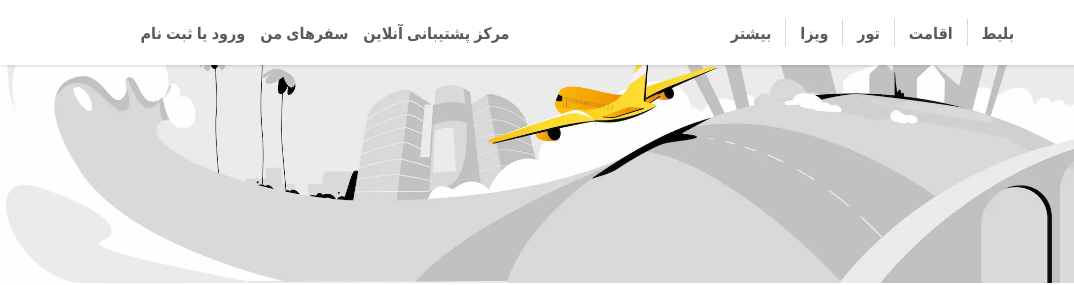
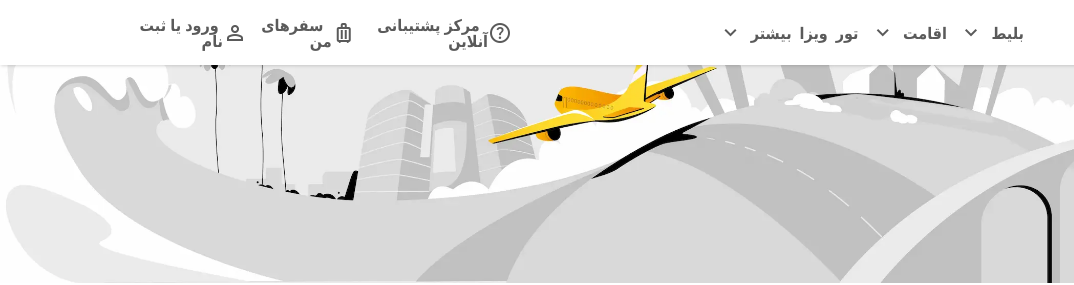
Before and after one commit to hamedmoradidev/alibaba, a plain HTML site: page index.html in a window 1280 px wide. Shown: the top 285 px of the page, 0-1074 px from the left. Drawn offline with nearby package versions, Linux system fonts and the light colour scheme.

Commit message:
Add files via upload

```diff
--- a/index.html
+++ b/index.html
@@ -4,6 +4,9 @@
     <meta charset="UTF-8">
     <meta name="viewport" content="width=device-width, initial-scale=1.0">
     <title>practice menu alibaba</title>
+
+<link rel="stylesheet" href="https://fonts.googleapis.com/css2?family=Material+Symbols+Outlined:opsz,wght,FILL,GRAD@24,400,0,0" />
+
     <style>
         *{
             padding: 0;
@@ -74,6 +77,7 @@
                         list-style-type: none;
                         height: 100%;
                         margin-left: 4px;
+
                         &:hover{
                             >ul{
                                 opacity: 1;
@@ -172,7 +176,9 @@
         <div class="menu">
             <ul>
                 <li>
-                    <a href="">بلیط </a>
+                    <a href="">بلیط&nbsp;&nbsp;<span class="material-symbols-outlined">
+                        keyboard_arrow_down
+                        </span>&nbsp;</a>
                     <ul>
                         <li><a href="">پرواز داخلی</a></li>
                         <li class="divider"></li>
@@ -185,8 +191,10 @@
                 </li>
                 <li class="divider"></li>
                 <li>
-                    <a href="">اقامت</a>
-                                        <ul>
+                    <a href="">اقامت&nbsp;&nbsp;<span class="material-symbols-outlined">
+                        keyboard_arrow_down
+                        </span>&nbsp;</a>
+                        <ul>
                         <li><a href="">هتل</a></li>
                         <li class="divider"></li>
                         <li><a href="">ویلا و اقامتگاه</a></li>
@@ -199,7 +207,9 @@
                 <li><a href="">ویزا</a></li>
                 <li class="divider"></li>
                 <li>
-                    <a href="">بیشتر</a>
+                    <a href="">بیشتر&nbsp;&nbsp;<span class="material-symbols-outlined">
+                        keyboard_arrow_down
+                        </span>&nbsp;</a>
                     <ul>
                         <li><a href="">علی بابا پلاس</a></li>
                         <li class="divider"></li>
@@ -213,9 +223,15 @@
 
         <div class="menu" id="button">
             <ul>
-                <li><a href="">مرکز پشتیبانی آنلاین</a></li>
-                <li><a href="">سفرهای من</a></li>
-                <li><a href="">ورود یا ثبت نام</a></li>
+                <li><a href=""><span class="material-symbols-outlined">
+                    help
+                    </span>&nbsp;&nbsp;مرکز پشتیبانی آنلاین</a></li>
+                <li><a href=""><span class="material-symbols-outlined">
+                    luggage
+                    </span>&nbsp;&nbsp;سفرهای من</a></li>
+                <li><a href=""><span class="material-symbols-outlined">
+                    person
+                    </span>&nbsp;ورود یا ثبت نام</a></li>
 
             </ul>
          </div>
```
